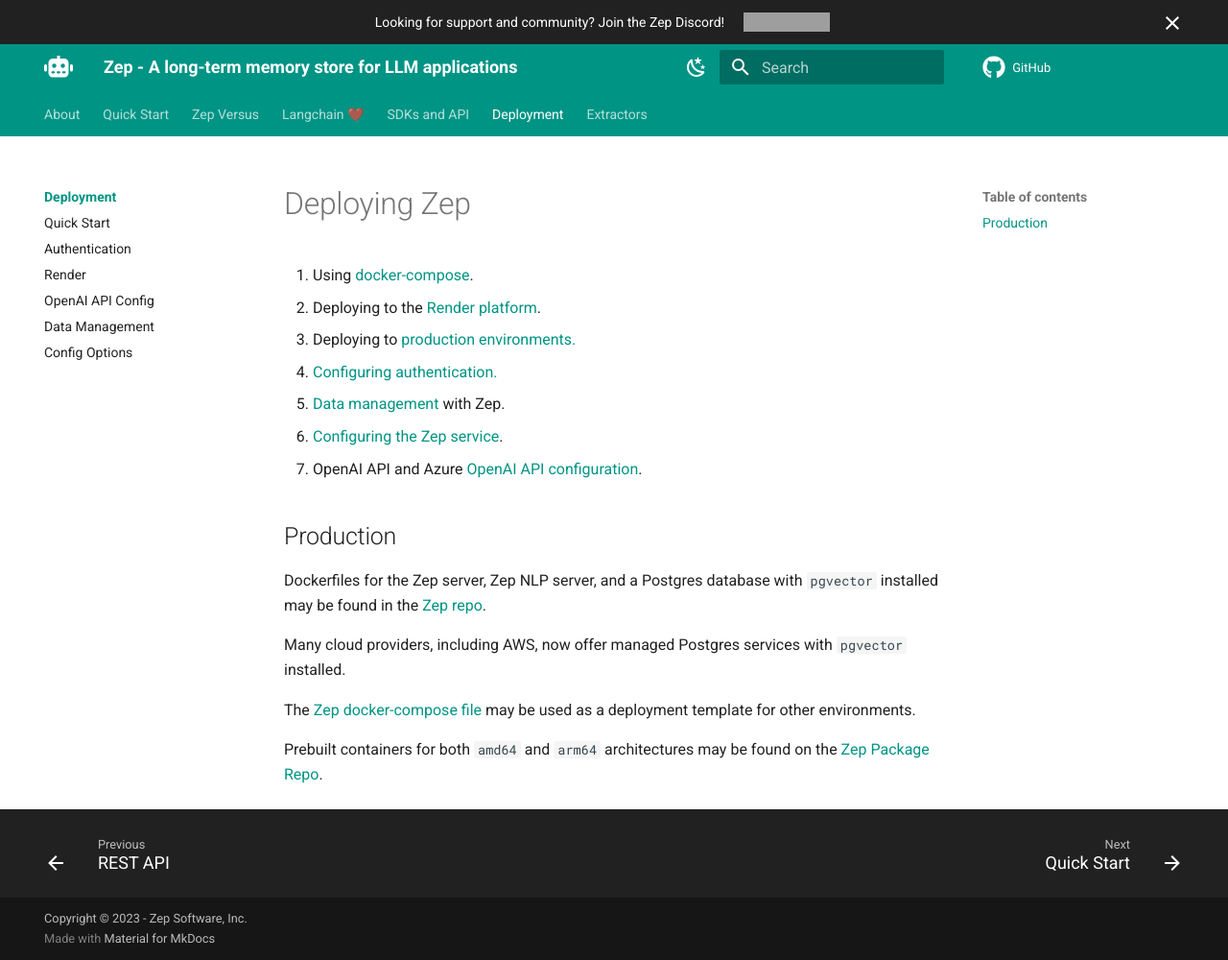
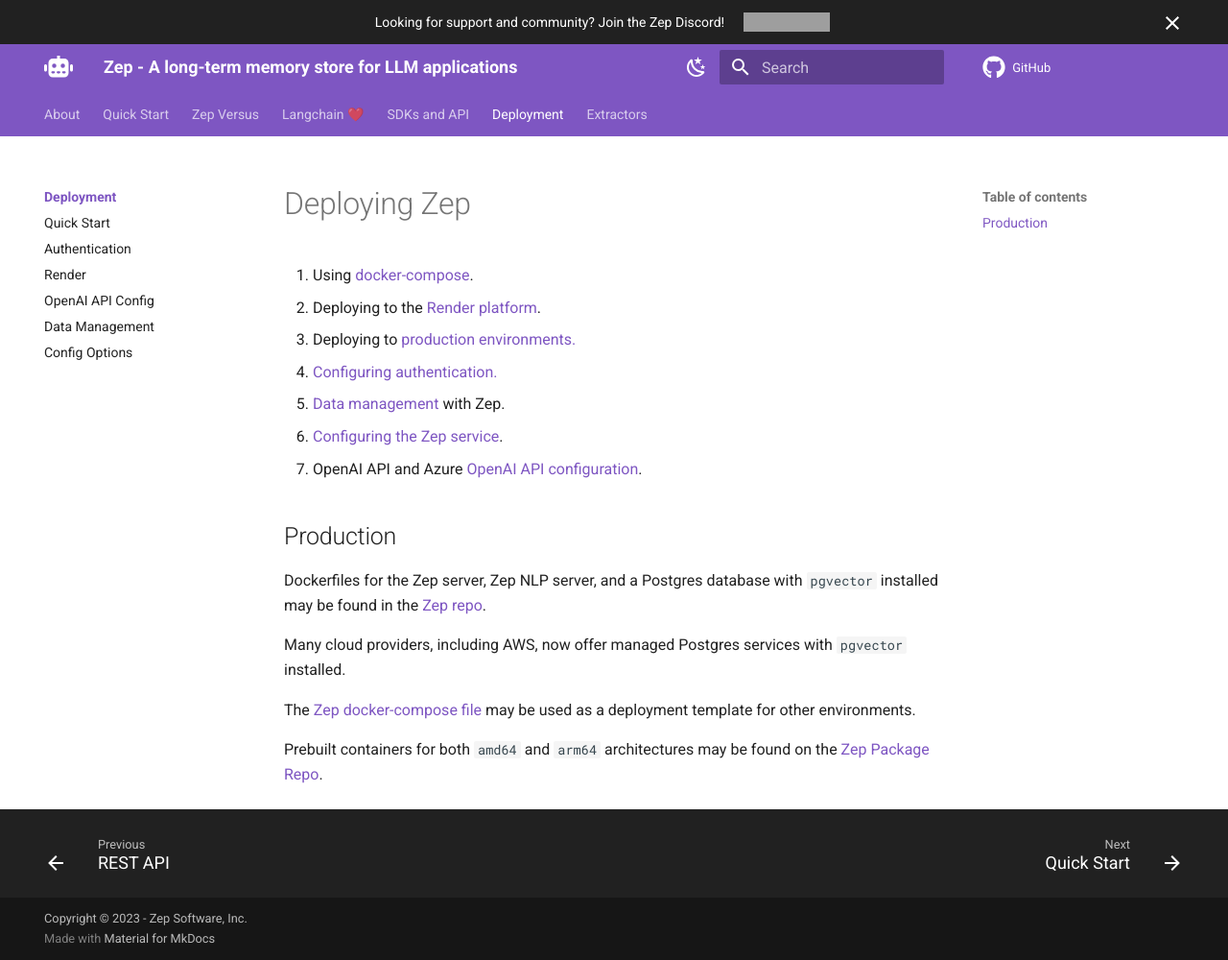
Before and after one commit to getzep/docs.getzep.com, an MkDocs documentation site: the page built from docs/deployment/index.md, in a window 1280 px wide and 1000 px high. Shown: the whole window at 96% size. Built offline with MkDocs 1.6.1 and Material for MkDocs 9.7.7, drawn with Linux system fonts in a browser that asks for light colours; comment, search, counter and statistics services are not loaded; grey boxes are pictures that could not be loaded.

```diff
--- a/mkdocs.yml
+++ b/mkdocs.yml
@@ -59,7 +59,7 @@ theme:
   palette:
     # Palette toggle for light mode
     - scheme: default
-      primary: teal
+      primary: deep purple
       toggle:
         icon: material/weather-night
         name: Switch to dark mode
```
Also changed, not shown: docs/sdk/langchain.md (+1 -1 lines).
